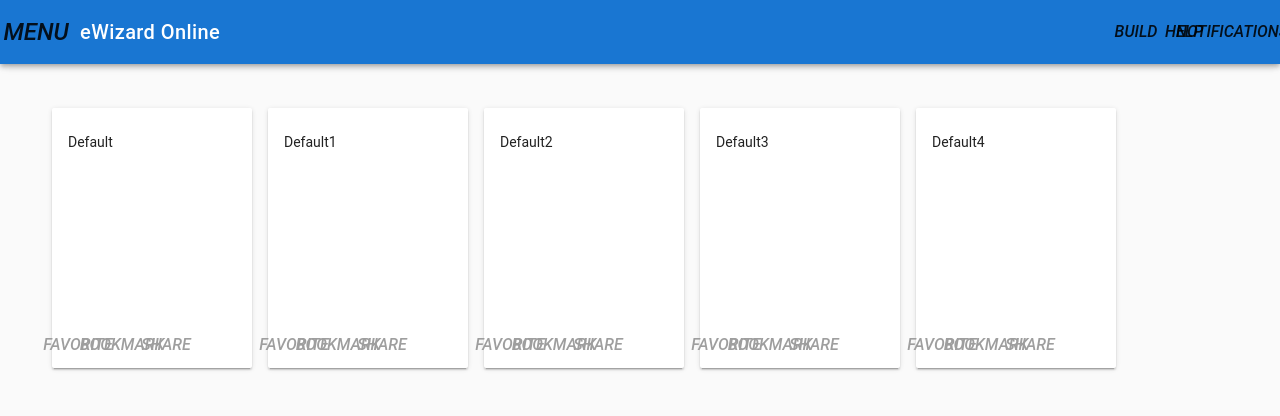
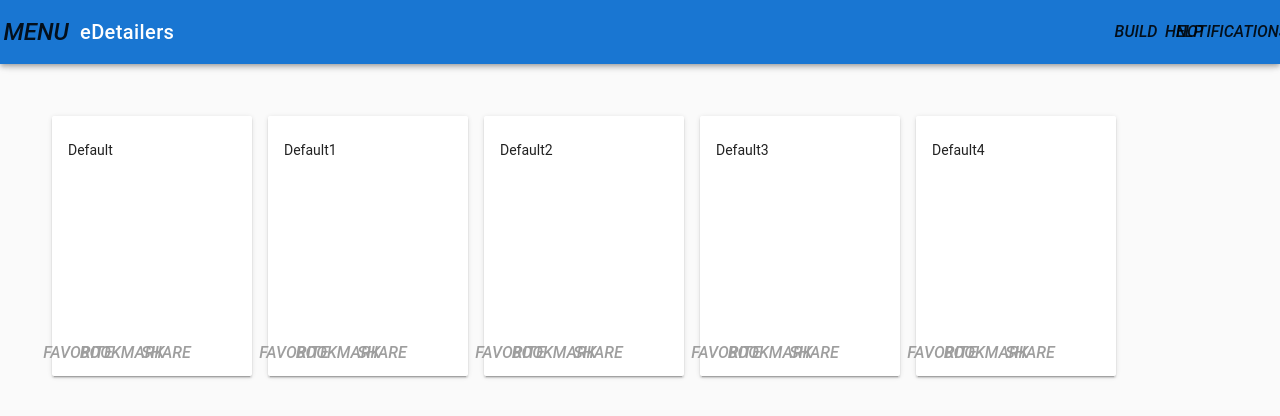
Before and after one commit to oskv/vue-demo, a Vue app: page / in a window 1280 px wide. Shown: the top 416 px of the page. Built offline with nearby package versions, Linux system fonts and the light colour scheme; the HTML template or start-up script is replaced by a standard one.

Commit message:
add i18n

```diff
--- a/package.json
+++ b/package.json
@@ -11,6 +11,7 @@
   },
   "dependencies": {
     "vue": "^2.5.2",
+    "vue-i18n": "^7.6.0",
     "vue-router": "^3.0.1",
     "vuetify": "^1.0.0",
     "vuex": "^3.0.1"
--- a/src/components/App.vue
+++ b/src/components/App.vue
@@ -27,7 +27,7 @@
 
     <v-toolbar class="primary theme--dark" app>
       <v-toolbar-side-icon @click.stop="drawer = !drawer"></v-toolbar-side-icon>
-      <v-toolbar-title>eWizard Online</v-toolbar-title>
+      <v-toolbar-title>{{ $t("common.menu.edetailers") }}</v-toolbar-title>
       <v-spacer></v-spacer>
       <v-toolbar-items>
         <v-btn icon v-for="item in toolbarIcons" :key="item.icon">
--- a/src/components/Edetailers.vue
+++ b/src/components/Edetailers.vue
@@ -1,7 +1,7 @@
 <template>
   <v-container fluid grid-list-md>
     <v-layout row wrap>
-      <v-card v-for="item in items" :key="item.title" width="200px" height="260px" class='mx-2'>
+      <v-card v-for="item in items" :key="item.title" width="200px" height="260px" class='mx-2 my-2'>
         <v-card-title primary-title>
           <div>
             <p class="mb-0">{{item.title}}</p>
--- /dev/null
+++ b/src/i18n/en.json
@@ -0,0 +1,7 @@
+{
+    "common": {
+        "menu": {
+            "edetailers": "eDetailers"
+        }
+    }
+}
--- /dev/null
+++ b/src/i18n/ru.json
@@ -0,0 +1,7 @@
+{
+    "common": {
+        "menu": {
+            "edetailers": "Мои презентации"
+        }
+    }
+}
--- a/src/main.js
+++ b/src/main.js
@@ -4,18 +4,41 @@ import Vue from 'vue'
 import App from './components/App'
 import router from './router'
 import Vuetify from 'vuetify'
+import VueI18n from 'vue-i18n'
 import 'vuetify/dist/vuetify.min.css'
 import store from './store'
 
 Vue.use(Vuetify)
+Vue.use(VueI18n)
 
 Vue.config.productionTip = false
+
+const i18n = new VueI18n({
+  locale: 'ru',
+  messages: {
+    en: require('./i18n/en.json'),
+    ru: require('./i18n/ru.json'),
+  }
+})
+
 
 /* eslint-disable no-new */
 new Vue({
   el: '#app',
+  i18n,
   store,
   router,
   components: { App },
   template: '<App/>'
 })
+
+setTimeout(function () {
+  console.log('change lang');
+  setI18nLanguage('en')
+}, 5000)
+
+function setI18nLanguage (lang) {
+  i18n.locale = lang
+  document.querySelector('html').setAttribute('lang', lang)
+  return lang
+}
```
Also changed, not shown: 1 other file (tests, documents, lock files or other folders).
